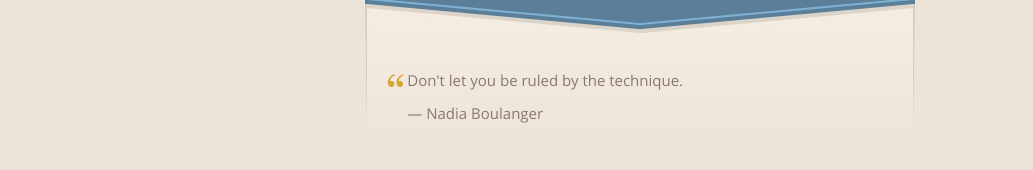
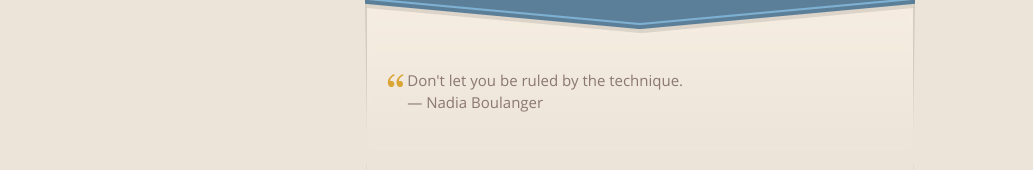
Before and after one commit to piotr-yuxuan/bach-double-concerto, a plain HTML site: page index.html in a window 1280 px wide. Shown: the part 181-351 px from the top of the page, without its empty margins (0-1033 px from the left). Drawn offline with nearby package versions, Linux system fonts and the light colour scheme.

Commit message:
Update index.html

```diff
--- a/index.html
+++ b/index.html
@@ -47,9 +47,7 @@
 
       <section id="main_content">
         <blockquote>
-<p>Don't let you be ruled by the technique.</p>
-
-<p>— Nadia Boulanger</p>
+<p>Don't let you be ruled by the technique.<br />— Nadia Boulanger</p>
 </blockquote>
       </section>
 
```
